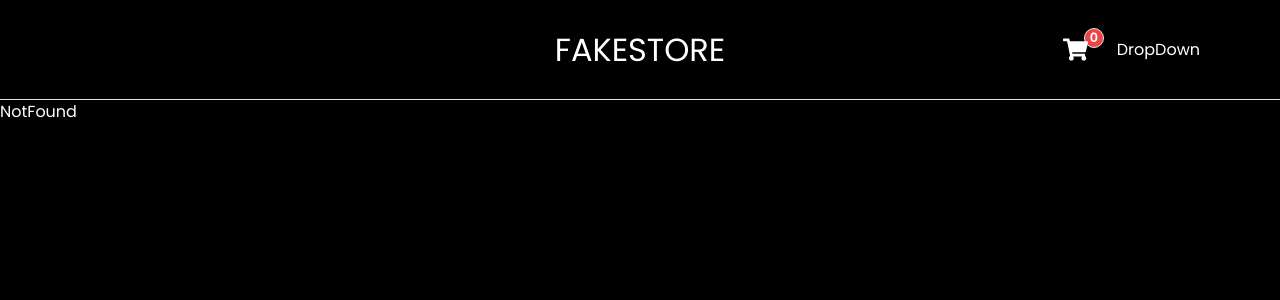
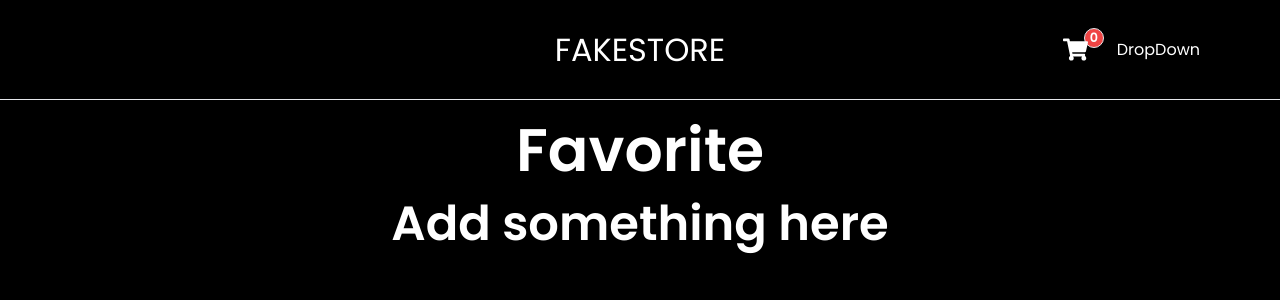
Before and after one commit to AdisGiulbudagiants/Fakestore-Project, a React (Vite) app: page /favorites in a window 1280 px wide. Shown: the top 300 px of the page. Built offline with nearby package versions, Linux system fonts and the light colour scheme.

Commit message:
Made Favorites.jsx and favoriteSlice

```diff
--- a/src/App.jsx
+++ b/src/App.jsx
@@ -3,6 +3,7 @@ import { Route, Routes, BrowserRouter } from 'react-router-dom'
 const NavbarLayout = lazy(() => import('./layouts/NavbarLayout.jsx'))
 const AllPage = lazy(() => import('./pages/AllPage.jsx'))
 const CartPage = lazy(() => import('./pages/CartPage.jsx'))
+const Favorites = lazy(() => import('./pages/Favorites.jsx'))
 const ClothesPage = lazy(() => import('./pages/ClothesPage.jsx'))
 const ElectronicsPage = lazy(() => import('./pages/ElectronicsPage.jsx'))
 const FurniturePage = lazy(() => import('./pages/FurniturePage.jsx'))
@@ -18,6 +19,7 @@ function App() {
           <Route path="/" element={<NavbarLayout />}>
             <Route index path="/" element={<AllPage />} />
             <Route path="/cart" element={<CartPage />} />
+            <Route path="/favorites" element={<Favorites />} />
             <Route path="/clothes" element={<ClothesPage />} />
             <Route path="/electronics" element={<ElectronicsPage />} />
             <Route path="furniture" element={<FurniturePage />} />
--- a/src/components/Product/ProductCard.jsx
+++ b/src/components/Product/ProductCard.jsx
@@ -2,9 +2,10 @@
 import { useSelector, useDispatch } from 'react-redux'
 import { selectProducts } from '../../redux/slices/allPageSlice.js'
 import { addToCart } from '../../redux/slices/cartSlice.js'
+import { addToFavorites } from '../../redux/slices/favoritesSlice.js'
 import createProductCardWithQuantity from '../../utils/createProductCardWithQuantity.js'
+import Carousel from './Carousel.jsx'
 import Button from '../Button.jsx'
-import Carousel from './Carousel.jsx'
 
 const ProductCard = () => {
   const products = useSelector(selectProducts)
@@ -12,6 +13,10 @@ const ProductCard = () => {
 
   function handleAddtoCart(item) {
     return dispatch(addToCart(createProductCardWithQuantity(item)))
+  }
+
+  function handleAddToFavorites(item) {
+    return dispatch(addToFavorites(item))
   }
 
   return products.map((item) => (
@@ -22,7 +27,7 @@ const ProductCard = () => {
         <p>${item.price.toFixed(2)}</p>
         <div className="grid gap-2">
           <Button click={() => handleAddtoCart(item)} name="Add To Cart" />
-          <Button name="Add To Wishlist" />
+          <Button click={() => handleAddToFavorites(item)} name="Add To Wishlist" />
         </div>
       </div>
     </div>
--- a/src/pages/CartPage.jsx
+++ b/src/pages/CartPage.jsx
@@ -22,7 +22,7 @@ const CartPage = () => {
   }
 
   return (
-    <div>
+    <>
       <h1 className="mt-5 text-6xl font-semibold flex justify-center">Cart</h1>
       <div className="grid grid-cols-2">
         {cartItems.length === 0 ? (
@@ -50,7 +50,7 @@ const CartPage = () => {
           <Button click={() => handleClearCart()} name="Clear Cart" />
         </div>
       </div>
-    </div>
+    </>
   )
 }
 
--- /dev/null
+++ b/src/pages/Favorites.jsx
@@ -0,0 +1,54 @@
+import { useSelector, useDispatch } from 'react-redux'
+import {
+  selectFavoriteItems,
+  selectFavoriteTotalQuantity,
+  clearAll,
+  deleteItem,
+} from '../redux/slices/favoritesSlice'
+import Button from '../components/Button'
+
+const Favorites = () => {
+  const favoriteItems = useSelector(selectFavoriteItems)
+  const favoriteTotalQuantity = useSelector(selectFavoriteTotalQuantity)
+  const dispatch = useDispatch()
+
+  function handleClearAll() {
+    return dispatch(clearAll())
+  }
+
+  function handleDeleteItem(item) {
+    return dispatch(deleteItem(item))
+  }
+
+  return (
+    <>
+      <h1 className="mt-5 text-6xl font-semibold flex justify-center">Favorite</h1>
+      {favoriteItems.length === 0 ? (
+        <h1 className="mt-5 text-5xl font-semibold flex justify-center">Add something here</h1>
+      ) : (
+        <div className="grid grid-cols-5 gap-5 p-5">
+          {favoriteItems.map((item) => {
+            return (
+              <div key={item.id}>
+                <div className="flex flex-col items-center">
+                  <img className="w-[280px]" src={item.images[0]} loading="lazy" alt="picture" />
+                  <p>{item.title}</p>
+                  <p>Price: ${item.price.toFixed(2)}</p>
+                  <Button click={() => handleDeleteItem(item)} name="Delete Item" />
+                </div>
+              </div>
+            )
+          })}
+        </div>
+      )}
+      {favoriteItems.length > 0 && (
+        <div className="  flex flex-col items-center">
+          <p className="text-3xl mb-5">Total Quantity: {favoriteTotalQuantity}</p>
+          <Button click={() => handleClearAll()} name="Clear All" />
+        </div>
+      )}
+    </>
+  )
+}
+
+export default Favorites
--- a/src/redux/slices/allPageSlice.js
+++ b/src/redux/slices/allPageSlice.js
@@ -22,7 +22,7 @@ export const fetchAllProducts = createAsyncThunk(
 )
 
 const allPageSlice = createSlice({
-  name: 'AllPage',
+  name: 'allPage',
   initialState,
   reducers: {
     addLimit: (state, action) => {
--- a/src/redux/slices/clothesPageSlice.js
+++ b/src/redux/slices/clothesPageSlice.js
@@ -3,7 +3,7 @@ import { createSlice } from '@reduxjs/toolkit'
 const initialState = {}
 
 const clothesPageSlice = createSlice({
-  name: 'AllPage',
+  name: 'clothes',
   initialState,
   reducers: {},
 })
--- /dev/null
+++ b/src/redux/slices/favoritesSlice.js
@@ -0,0 +1,37 @@
+import { createSlice } from '@reduxjs/toolkit'
+
+const initialState = {
+  favoriteItems: [],
+  favoriteTotalQuantity: 0,
+}
+
+const favorites = createSlice({
+  name: 'favorites',
+  initialState,
+  reducers: {
+    addToFavorites: (state, action) => {
+      const productIndex = state.favoriteItems.findIndex((item) => item.id === action.payload.id)
+      if (productIndex >= 0) {
+        //Сделать другое оповещение
+        alert('You already have that in your Favorites')
+      } else {
+        state.favoriteTotalQuantity++
+        state.favoriteItems.push(action.payload)
+      }
+    },
+    deleteItem: (state, action) => {
+      state.favoriteItems = state.favoriteItems.filter((item) => item.id !== action.payload.id)
+      state.favoriteTotalQuantity -= 1
+    },
+    clearAll: () => {
+      return initialState
+    },
+  },
+})
+
+export const { addToFavorites, deleteItem, clearAll } = favorites.actions
+
+export const selectFavoriteItems = (state) => state.favorites.favoriteItems
+export const selectFavoriteTotalQuantity = (state) => state.favorites.favoriteTotalQuantity
+
+export default favorites.reducer
--- a/src/redux/store.js
+++ b/src/redux/store.js
@@ -4,12 +4,14 @@ import navbarReducer from './slices/navbarSlice.js'
 import allPageReducer from './slices/allPageSlice.js'
 import clothesPageReducer from './slices/clothesPageSlice.js'
 import cartReducer from './slices/cartSlice.js'
+import favoritesReducer from './slices/favoritesSlice.js'
 
 const store = configureStore({
   reducer: {
     error: errorReducer,
     navbar: navbarReducer,
     cart: cartReducer,
+    favorites: favoritesReducer,
     allPage: allPageReducer,
     clothesPage: clothesPageReducer,
   },
```
